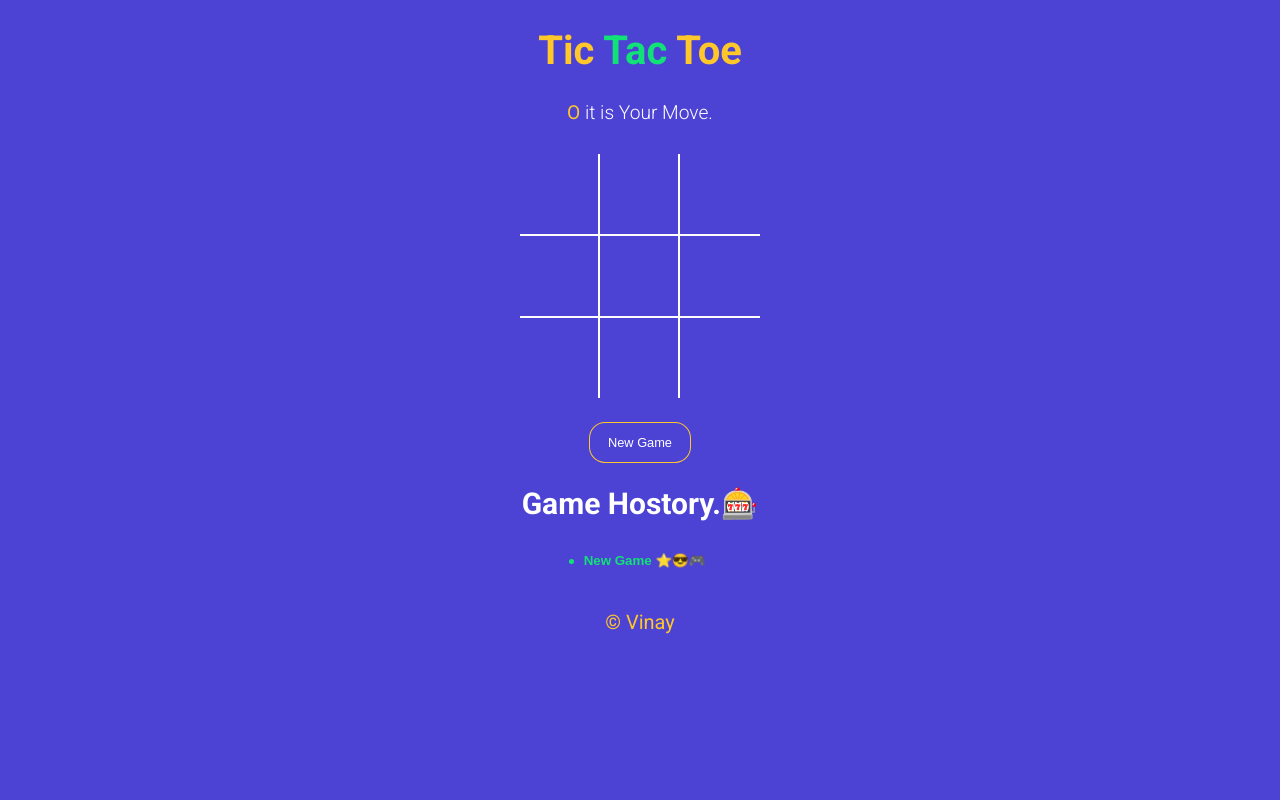
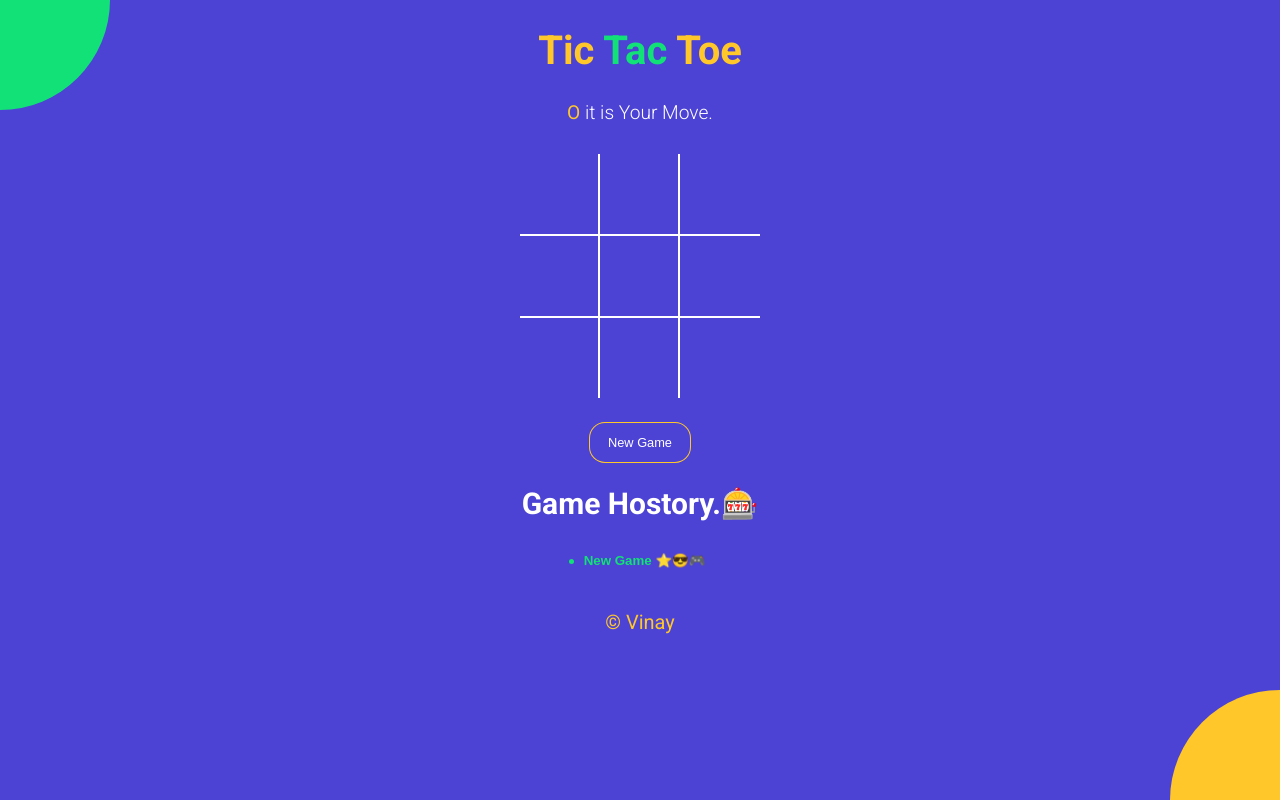
Before and after one commit to winay122/ticTacToe_Game, a React (Vite) app: page / in a window 1280 px wide. Built offline with nearby package versions, Linux system fonts and the light colour scheme.

Commit message:
addded deploy script to package.jason and background circle

```diff
--- a/package.json
+++ b/package.json
@@ -7,7 +7,8 @@
     "dev": "vite",
     "build": "vite build",
     "lint": "eslint . --ext js,jsx --report-unused-disable-directives --max-warnings 0",
-    "preview": "vite preview"
+    "preview": "vite preview",
+    "deploy": "npm run build && surge dist tictactoeviragamming.surge.sh"
   },
   "dependencies": {
     "react": "^18.2.0",
--- a/src/App.jsx
+++ b/src/App.jsx
@@ -72,6 +72,8 @@ function App(){
             <History history={history} moveTo={moveTo} currMove={currMove}/>
 
             <p className='text-orange'>&copy; Vinay</p>
+
+            <div className='bg-balls'/>
         </div>
     );
 }
```
